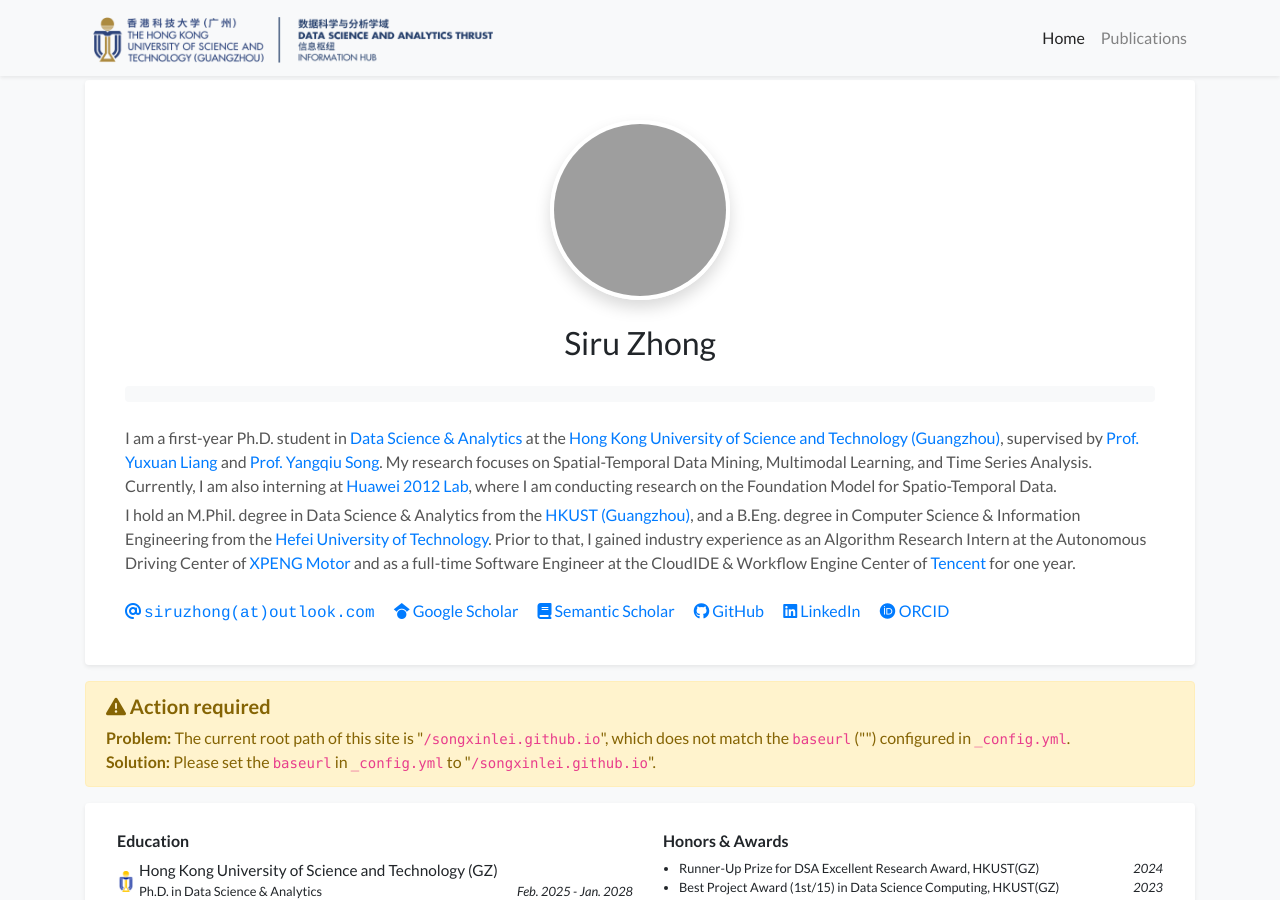
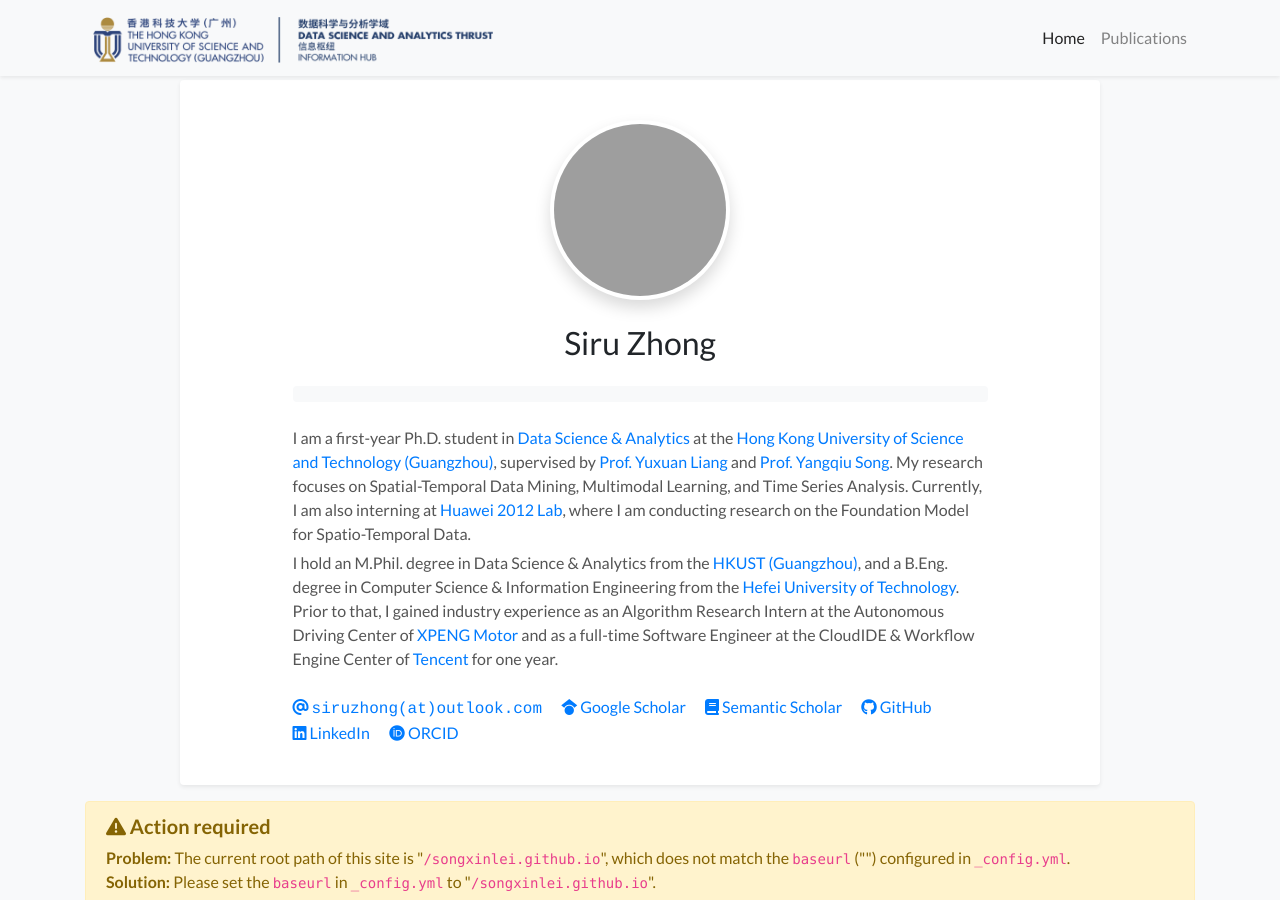
Before and after one commit to thunderlrr/songxinlei.github.io, a Jekyll site: the page built from index.html, in a window 1280 px wide and 900 px high. Built offline with Jekyll 4.4.1, drawn with Linux system fonts in a browser that asks for light colours; a style sheet for code colours, icons or effects is not loaded; grey boxes are pictures that could not be loaded.

Commit message:
update profile

```diff
--- a/_includes/widgets/profile_card.html
+++ b/_includes/widgets/profile_card.html
@@ -1,16 +1,16 @@
-<div class="row">
-    <div class="col">
+<div class="row justify-content-center">
+    <div class="col-lg-10">
         <div class="card border-0 shadow-sm bg-white">
             <div class="card-body" style="padding: 2.5rem;">
-                <div class="row">
-                    <div class="col">
+                <div class="row justify-content-center">
+                    <div class="col-md-10">
                         <div class="text-center mb-4">
                             {% if site.data.profile.portrait_url %}
-                            <figure class="figure mb-3">
+                            <figure class="figure mb-3" style="margin: 0;">
                                 <img
                                     src="{{ site.data.profile.portrait_url | relative_url }}"
                                     class="figure-img img-fluid rounded-circle shadow"
-                                    style="height: 180px; width: 180px; object-fit: cover; border: 4px solid #fff;"
+                                    style="height: 180px; width: 180px; object-fit: cover; border: 4px solid #fff; background-color: #f8f9fa;"
                                     data-toggle="tooltip"
                                     data-placement="top"
                                     title="{{ site.data.profile.portrait_caption }}"
```
